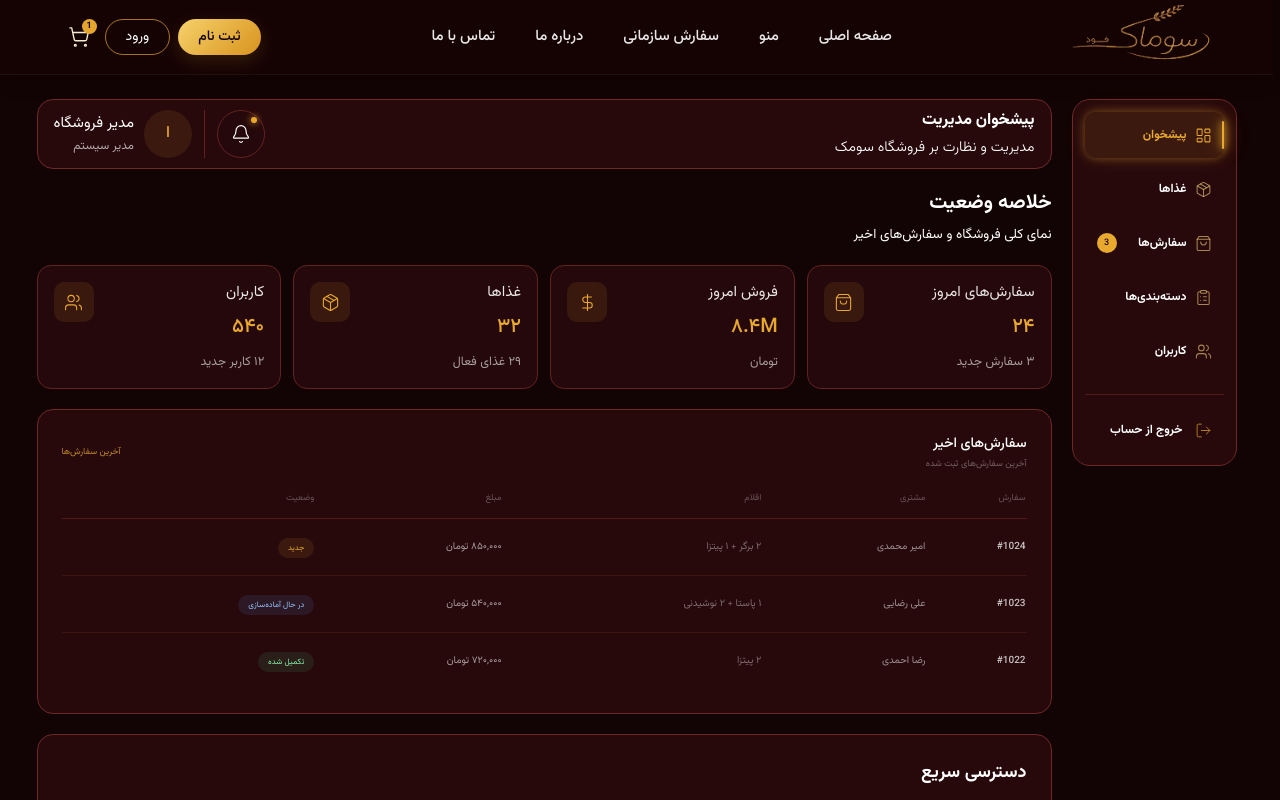
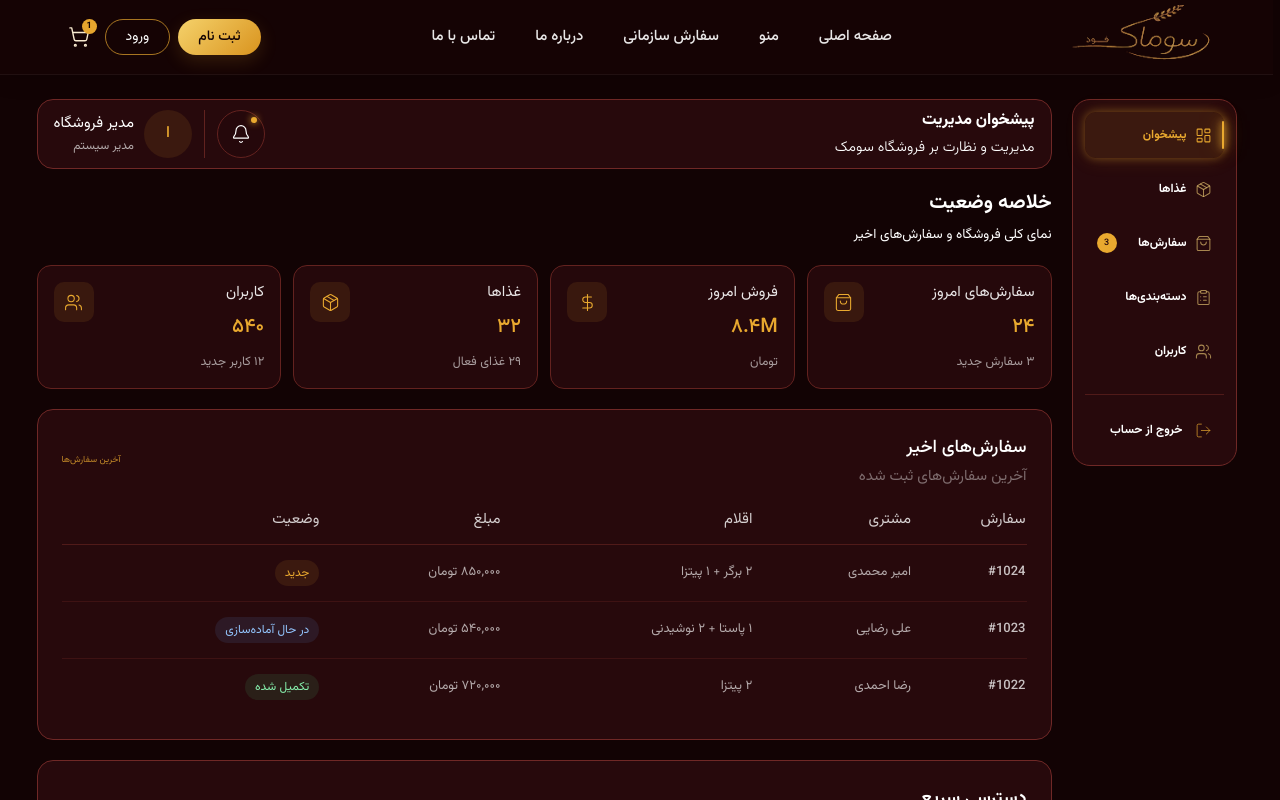
Before and after one commit to AmirMahidEs/soomak-food, a React (Vite) app: page /admin in a window 1280 px wide. Shown: the top 800 px of the page. Built offline with nearby package versions, Linux system fonts and the light colour scheme.

Commit message:
style: update font sizes and spacing in RecentOrders for improved readability

```diff
--- a/src/components/admin/dashboard/RecentOrders.jsx
+++ b/src/components/admin/dashboard/RecentOrders.jsx
@@ -37,9 +37,9 @@ export default function RecentOrders() {
     >
       <div className="flex items-center justify-between">
         <div>
-          <h2 className="text-sm font-medium text-white">سفارش‌های اخیر</h2>
+          <h2 className="text-lg font-medium text-white">سفارش‌های اخیر</h2>
 
-          <p className="mt-1 text-[9px] text-white/35">
+          <p className="mt-1 text-[15px] text-white/40">
             آخرین سفارش‌های ثبت شده
           </p>
         </div>
@@ -50,7 +50,7 @@ export default function RecentOrders() {
       <div className="mt-5 overflow-x-auto">
         <table className="w-full min-w-[650px] text-right">
           <thead>
-            <tr className="border-b border-[#61221f]/70 text-[9px] text-white/30">
+            <tr className="border-b border-[#61221f]/70 text-[15px] text-white/80">
               <th className="pb-3 font-normal">سفارش</th>
               <th className="pb-3 font-normal">مشتری</th>
               <th className="pb-3 font-normal">اقلام</th>
@@ -65,25 +65,25 @@ export default function RecentOrders() {
                 key={order.id}
                 className="border-b border-[#61221f]/40 last:border-0"
               >
-                <td className="py-4 text-[10px] font-medium text-white/75">
+                <td className="py-4 text-[13px] font-medium text-white/75">
                   {order.id}
                 </td>
 
-                <td className="py-4 text-[10px] text-white/55">
+                <td className="py-4 text-[13px] text-white/65">
                   {order.customer}
                 </td>
 
-                <td className="py-4 text-[10px] text-white/40">
+                <td className="py-4 text-[13px] text-white/65">
                   {order.items}
                 </td>
 
-                <td className="py-4 text-[10px] text-white/60">
+                <td className="py-4 text-[13px] text-white/65">
                   {order.price}
                 </td>
 
                 <td className="py-4">
                   <span
-                    className={`rounded-full px-2.5 py-1 text-[8px] ${order.statusClass}`}
+                    className={`rounded-full px-2.5 py-1 text-[12px] ${order.statusClass}`}
                   >
                     {order.status}
                   </span>
```
